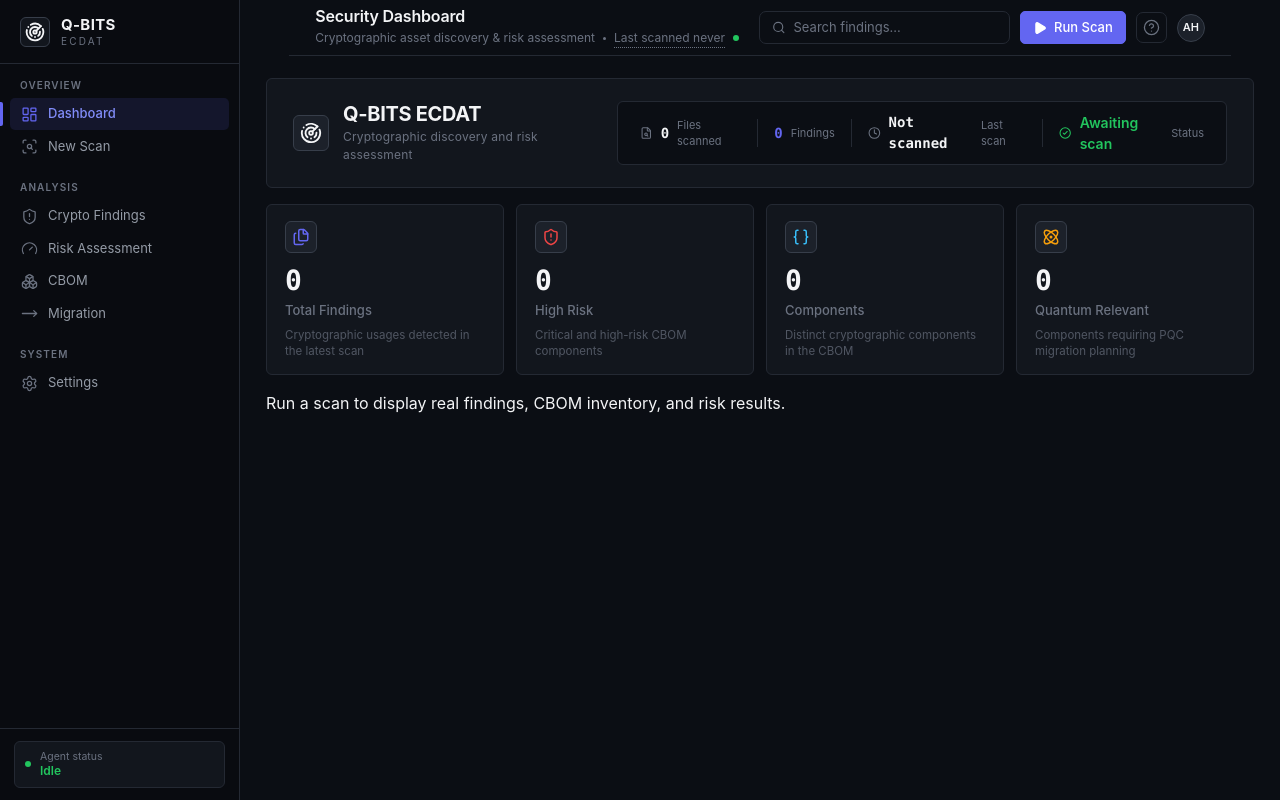
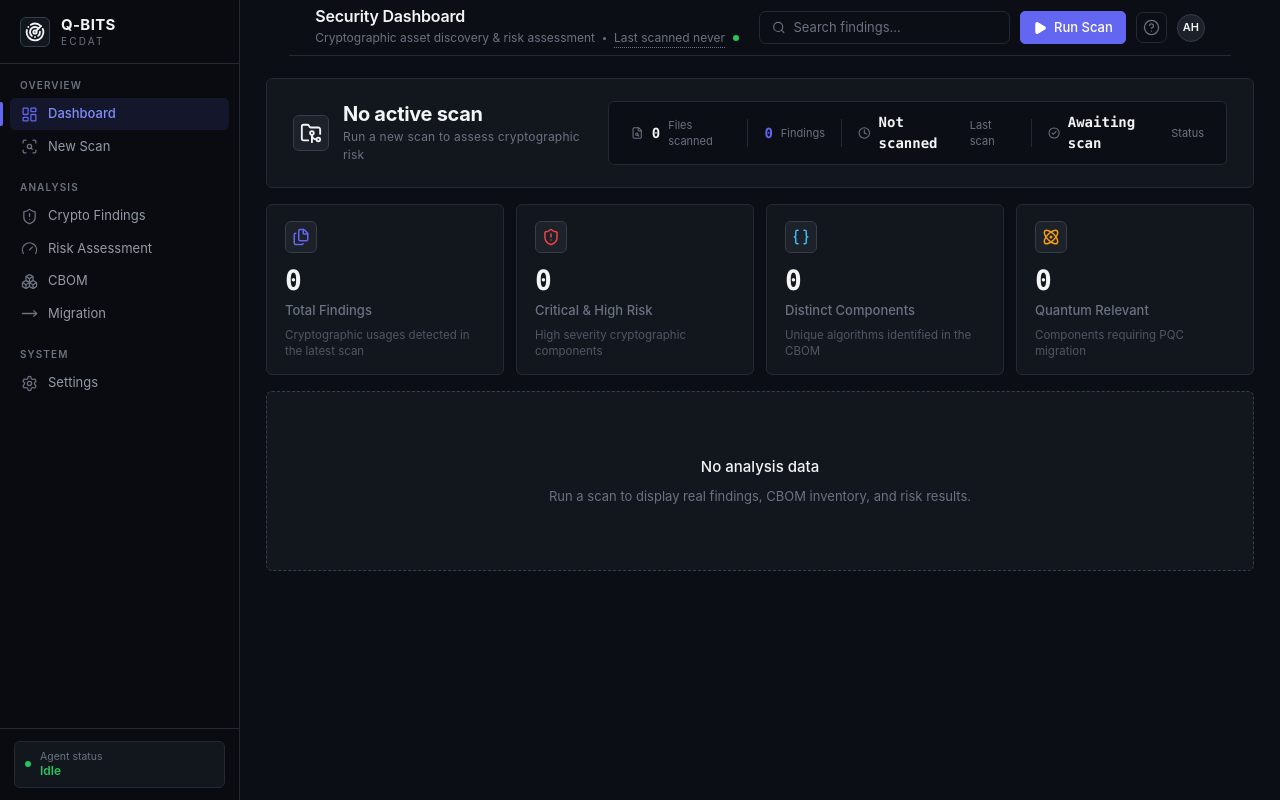
Before and after one commit to kashyaplol/Q-BITS-ECDAT, a React (Vite) app in the folder frontend/: page / in a window 1280 px wide. Built offline with nearby package versions, Linux system fonts and the light colour scheme; no server answers.

Commit message:
refactor(dashboard): update UI layout and stat cards
- Redesign Dashboard grid layout with primary/secondary rows
- Update SummaryHero to display repository-specific details
- Refine StatCard data points and remove delta display
- Add navigation to migration section in PriorityActions

```diff
--- a/frontend/src/components/PriorityActions/PriorityActions.jsx
+++ b/frontend/src/components/PriorityActions/PriorityActions.jsx
@@ -64,7 +64,12 @@ function PriorityActions({ assessments, limit = 5 }) {
                     <span className="priority-actions__action">{assessment.recommendation}</span>
                   </td>
                   <td className="priority-actions__col-act">
-                    <button type="button" className="priority-actions__view" aria-label={`View ${assessment.algorithm} assessment`}>
+                    <button
+                      type="button"
+                      className="priority-actions__view"
+                      aria-label={`View ${assessment.algorithm} assessment`}
+                      onClick={() => window.location.hash = 'migration'}
+                    >
                       <Eye size={14} strokeWidth={2} />
                       View
                     </button>
--- a/frontend/src/components/StatCard/StatCard.jsx
+++ b/frontend/src/components/StatCard/StatCard.jsx
@@ -1,6 +1,6 @@
 import "./StatCard.css"
 
-function StatCard({ title, value, delta, description, icon: Icon, tone = "accent" }) {
+function StatCard({ title, value, description, icon: Icon, tone = "accent" }) {
   const toneClass = `stat-card--${tone}`
 
   return (
@@ -9,12 +9,6 @@ function StatCard({ title, value, delta, description, icon: Icon, tone = "accent
         <div className="stat-card__icon">
           <Icon size={18} strokeWidth={2} />
         </div>
-        {delta != null && (
-          <span className={`stat-card__delta${delta >= 0 ? "" : " is-down"}`}>
-            {delta >= 0 ? "+" : ""}
-            {delta}%
-          </span>
-        )}
       </div>
       <div className="stat-card__value">{value}</div>
       <div className="stat-card__title">{title}</div>
--- a/frontend/src/components/SummaryHero/SummaryHero.jsx
+++ b/frontend/src/components/SummaryHero/SummaryHero.jsx
@@ -1,5 +1,5 @@
 import "./SummaryHero.css"
-import { Radar, CheckCircle2, FileSearch, Clock } from "lucide-react"
+import { FolderGit2, CheckCircle2, FileSearch, Clock } from "lucide-react"
 import { timeAgo, formatTimestamp } from "../../utils/risk"
 
 function SummaryHero({ analysis }) {
@@ -7,18 +7,21 @@ function SummaryHero({ analysis }) {
   const relTime = scannedAt ? timeAgo(scannedAt) : "Not scanned"
   const exactTime = scannedAt ? formatTimestamp(scannedAt) : ""
 
+  const path = analysis?.scanned_path
+  const repoName = path ? path.split(/[/\\]/).pop() || path : "No active scan"
+
   return (
     <section className="hero">
       <div className="hero__content">
         <div className="hero__brand">
           <div className="hero__logo">
-            <Radar size={22} strokeWidth={2} />
+            <FolderGit2 size={22} strokeWidth={2} />
           </div>
 
           <div className="hero__title-group">
-            <h1 className="hero__title">Q-BITS ECDAT</h1>
+            <h1 className="hero__title">{repoName}</h1>
             <span className="hero__subtitle">
-              Cryptographic discovery and risk assessment
+              {path || "Run a new scan to assess cryptographic risk"}
             </span>
           </div>
         </div>
@@ -40,7 +43,7 @@ function SummaryHero({ analysis }) {
 
           <div className="hero__metric">
             <span className="hero__metric-value hero__metric-value--accent">
-              {analysis?.finding_count ?? 0}
+              {analysis?.finding_count ?? analysis?.crypto_assets_found ?? 0}
             </span>
             <span className="hero__metric-label">Findings</span>
           </div>
@@ -65,9 +68,9 @@ function SummaryHero({ analysis }) {
             <CheckCircle2
               size={14}
               strokeWidth={2}
-              className="hero__metric-icon hero__metric-icon--ok"
+              className={`hero__metric-icon ${analysis ? "hero__metric-icon--ok" : ""}`}
             />
-            <span className="hero__metric-value hero__metric-value--ok">
+            <span className={`hero__metric-value ${analysis ? "hero__metric-value--ok" : ""}`}>
               {analysis ? "Completed" : "Awaiting scan"}
             </span>
             <span className="hero__metric-label">Status</span>
--- a/frontend/src/pages/Dashboard/Dashboard.css
+++ b/frontend/src/pages/Dashboard/Dashboard.css
@@ -13,10 +13,25 @@
   gap: 12px;
 }
 
-.dashboard__viz-row {
+.dashboard__row-primary {
   display: grid;
-  grid-template-columns: 1fr 1.4fr 1fr;
+  grid-template-columns: 1.1fr 1.9fr;
   gap: 12px;
+}
+
+.dashboard__col-risk,
+.dashboard__col-priority {
+  min-width: 0;
+}
+
+.dashboard__row-secondary {
+  display: grid;
+  grid-template-columns: 1fr 1fr;
+  gap: 12px;
+}
+
+.dashboard__row-secondary > * {
+  min-width: 0;
 }
 
 @media (max-width: 1200px) {
@@ -24,13 +39,13 @@
     padding: 20px 20px 36px;
   }
 
-  .dashboard__viz-row {
-    grid-template-columns: 1fr 1fr;
+  .dashboard__row-primary {
+    grid-template-columns: 1fr;
   }
 }
 
 @media (max-width: 1024px) {
-  .dashboard__viz-row {
+  .dashboard__row-secondary {
     grid-template-columns: 1fr;
   }
 }
@@ -51,3 +66,29 @@
     grid-template-columns: 1fr;
   }
 }
+
+.dashboard__empty {
+  color: var(--text-muted);
+  padding: 64px 16px;
+  text-align: center;
+  background: var(--bg-surface);
+  border: 1px dashed var(--border-strong);
+  border-radius: 6px;
+  font-size: 13px;
+  display: flex;
+  flex-direction: column;
+  align-items: center;
+  gap: 8px;
+}
+
+.dashboard__empty-title {
+  margin: 0;
+  color: var(--text-h);
+  font-size: 15px;
+  font-weight: 500;
+}
+
+.dashboard__empty-message {
+  margin: 0;
+  font-size: 13px;
+}
--- a/frontend/src/pages/Dashboard/Dashboard.jsx
+++ b/frontend/src/pages/Dashboard/Dashboard.jsx
@@ -78,19 +78,19 @@ function Dashboard({ analysis, searchQuery = "", onSearchChange }) {
         />
 
         <StatCard
-          title="High Risk"
+          title="Critical & High Risk"
           value={highRisk}
           icon={ShieldAlert}
           tone="red"
-          description="Critical and high-risk CBOM components"
+          description="High severity cryptographic components"
         />
 
         <StatCard
-          title="Components"
+          title="Distinct Components"
           value={analysis?.cbom?.components?.length || 0}
           icon={Braces}
           tone="cyan"
-          description="Distinct cryptographic components in the CBOM"
+          description="Unique algorithms identified in the CBOM"
         />
 
         <StatCard
@@ -98,27 +98,31 @@ function Dashboard({ analysis, searchQuery = "", onSearchChange }) {
           value={quantumRelevant}
           icon={Atom}
           tone="amber"
-          description="Components requiring PQC migration planning"
+          description="Components requiring PQC migration"
         />
       </section>
 
       {analysis ? (
         <>
-          <PriorityActions
-            assessments={assessments}
-            limit={5}
-          />
+          <div className="dashboard__row-primary">
+            <div className="dashboard__col-risk">
+              <RiskDistribution
+                data={riskData}
+                total={analysis.risk?.assets_assessed || 0}
+              />
+            </div>
+            <div className="dashboard__col-priority">
+              <PriorityActions
+                assessments={assessments}
+                limit={5}
+              />
+            </div>
+          </div>
 
-          <div className="dashboard__viz-row">
-            <RiskDistribution
-              data={riskData}
-              total={analysis.risk?.assets_assessed || 0}
-            />
-
+          <div className="dashboard__row-secondary">
             <AlgorithmDistribution
               data={computeAlgorithmDistribution(findings)}
             />
-
             <LanguageDistribution
               data={computeLanguageDistribution(findings)}
             />
@@ -127,15 +131,15 @@ function Dashboard({ analysis, searchQuery = "", onSearchChange }) {
           <RecentFindings
             findings={filtered}
             totalCount={findings.length}
-            limit={8}
+            limit={10}
             searchQuery={searchQuery}
             onSearchChange={onSearchChange}
           />
         </>
       ) : (
         <section className="dashboard__empty">
-          Run a scan to display real findings, CBOM
-          inventory, and risk results.
+          <h3 className="dashboard__empty-title">No analysis data</h3>
+          <p className="dashboard__empty-message">Run a scan to display real findings, CBOM inventory, and risk results.</p>
         </section>
       )}
     </main>
```
